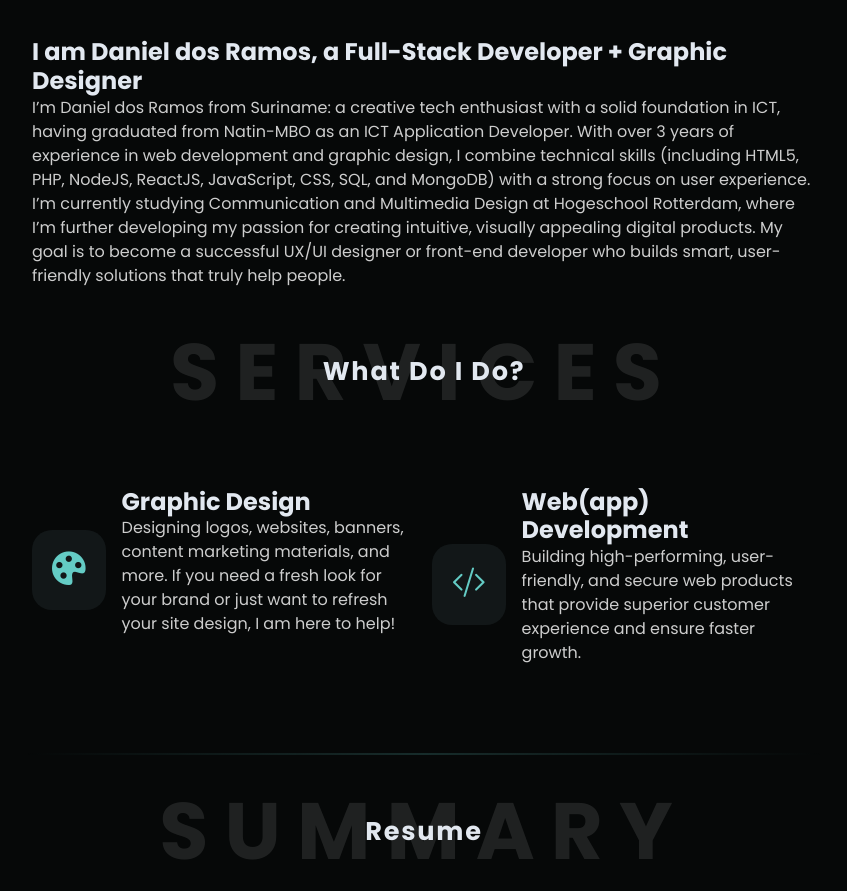
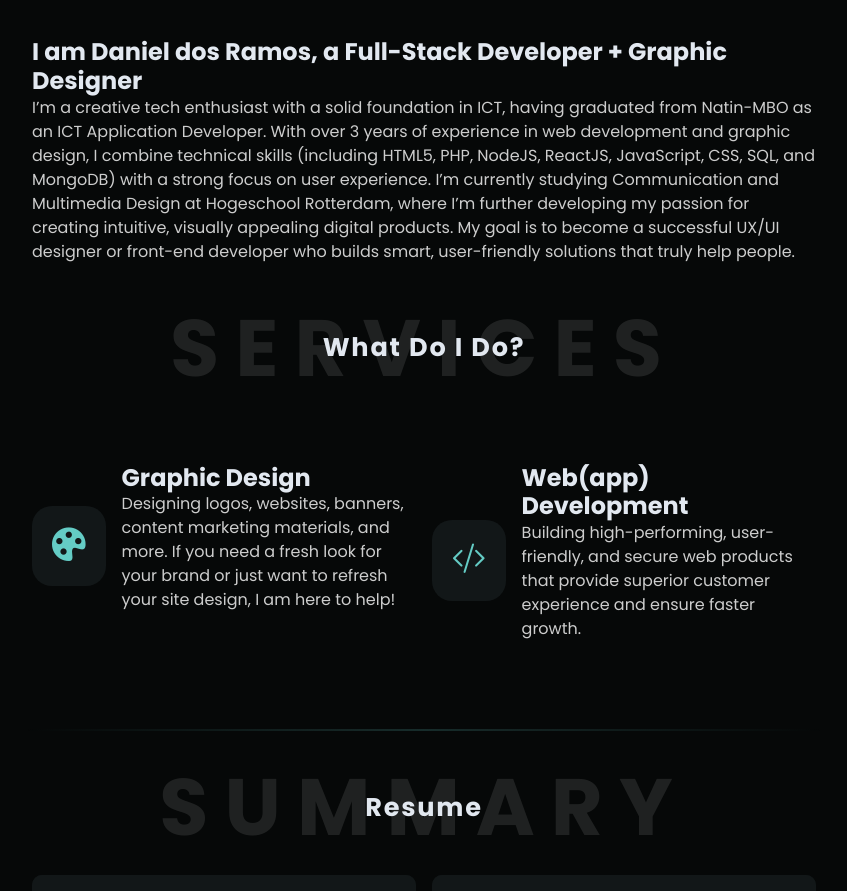
Before and after one commit to FrostiSR/portfolio, a React (Vite) app: page / in a window 1280 px wide. Shown: the part 924-1815 px from the top of the page, without its empty margins (408-1255 px from the left). Built offline with nearby package versions, Linux system fonts and the light colour scheme; no server answers.

Commit message:
about me data v6

```diff
--- a/src/data.js
+++ b/src/data.js
@@ -7,7 +7,7 @@ export const ABOUT = {
         left: {
             title: 'I am Daniel dos Ramos, a Full-Stack Developer + Graphic Designer',
             content:
-            `I’m Daniel dos Ramos from Suriname: a creative tech enthusiast with a solid foundation in ICT, having graduated from Natin-MBO as an ICT Application Developer. With over 3 years of experience in web development and graphic design, I combine technical skills (including HTML5, PHP, NodeJS, ReactJS, JavaScript, CSS, SQL, and MongoDB) with a strong focus on user experience. I’m currently studying Communication and Multimedia Design at Hogeschool Rotterdam, where I’m further developing my passion for creating intuitive, visually appealing digital products. My goal is to become a successful UX/UI designer or front-end developer who builds smart, user-friendly solutions that truly help people.`
+            `I’m a creative tech enthusiast with a solid foundation in ICT, having graduated from Natin-MBO as an ICT Application Developer. With over 3 years of experience in web development and graphic design, I combine technical skills (including HTML5, PHP, NodeJS, ReactJS, JavaScript, CSS, SQL, and MongoDB) with a strong focus on user experience. I’m currently studying Communication and Multimedia Design at Hogeschool Rotterdam, where I’m further developing my passion for creating intuitive, visually appealing digital products. My goal is to become a successful UX/UI designer or front-end developer who builds smart, user-friendly solutions that truly help people.`
         },
         right: {
             name: 'Daniël Dos Ramos',
```
